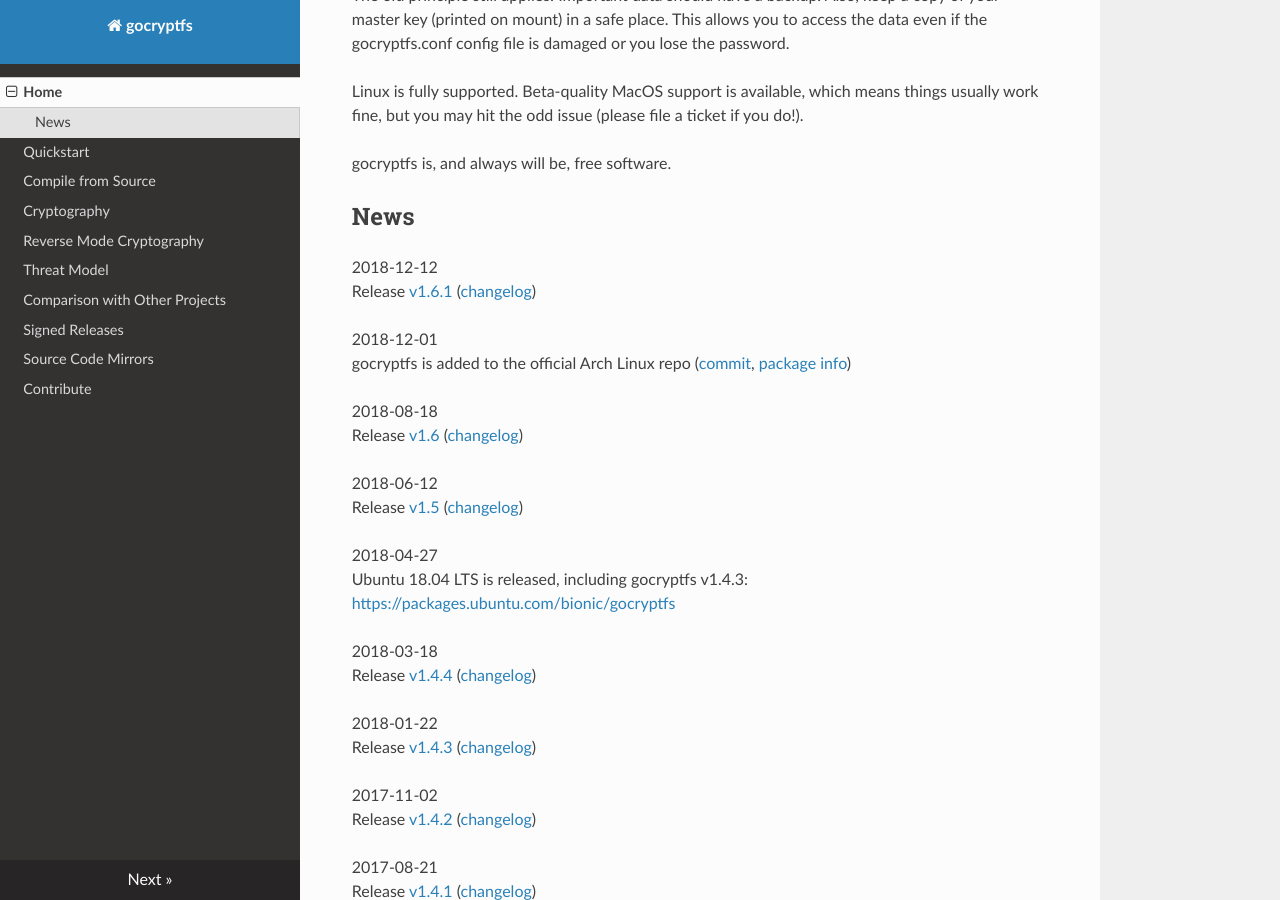
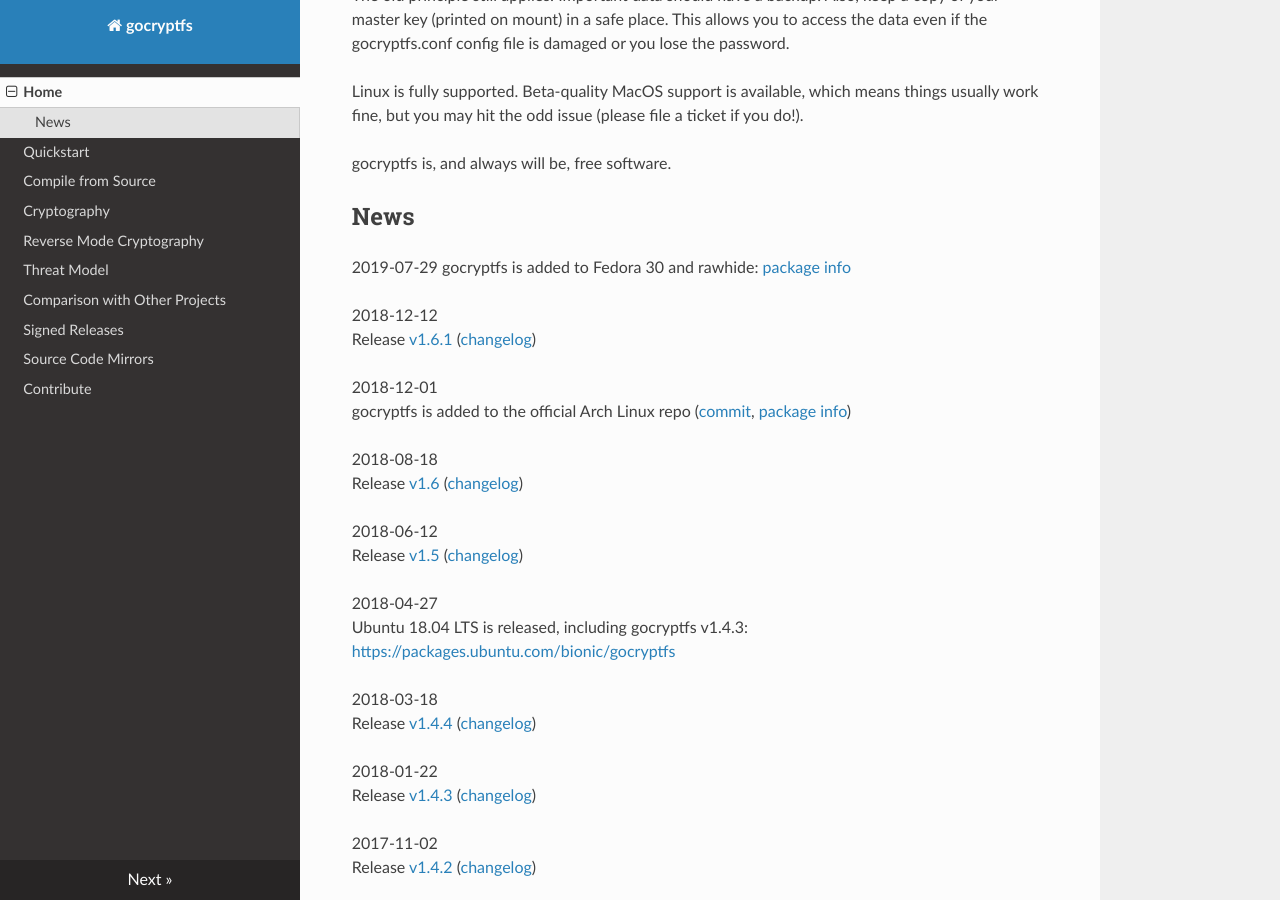
Before and after one commit to rfjakob/gocryptfs-website, an MkDocs documentation site: the page built from docs/index.md, in a window 1280 px wide and 900 px high, scrolled down 912 px. Built offline with MkDocs 1.6.1, drawn with Linux system fonts in a browser that asks for light colours; nearby versions of some CDN libraries; old or Windows-style settings are respelled for this version of MkDocs.

Commit message:
Add Fedora details

```diff
--- a/docs/index.md
+++ b/docs/index.md
@@ -45,6 +45,10 @@ gocryptfs is, and always will be, free software.
 
 News
 ----
+
+2019-07-29
+gocryptfs is added to Fedora 30 and rawhide:
+[package info](https://src.fedoraproject.org/rpms/golang-github-rfjakob-gocryptfs)
 
 2018-12-12
 Release [v1.6.1](https://github.com/rfjakob/gocryptfs/releases)
```
Also changed, not shown: docs/quickstart.md (+5 -0 lines).
